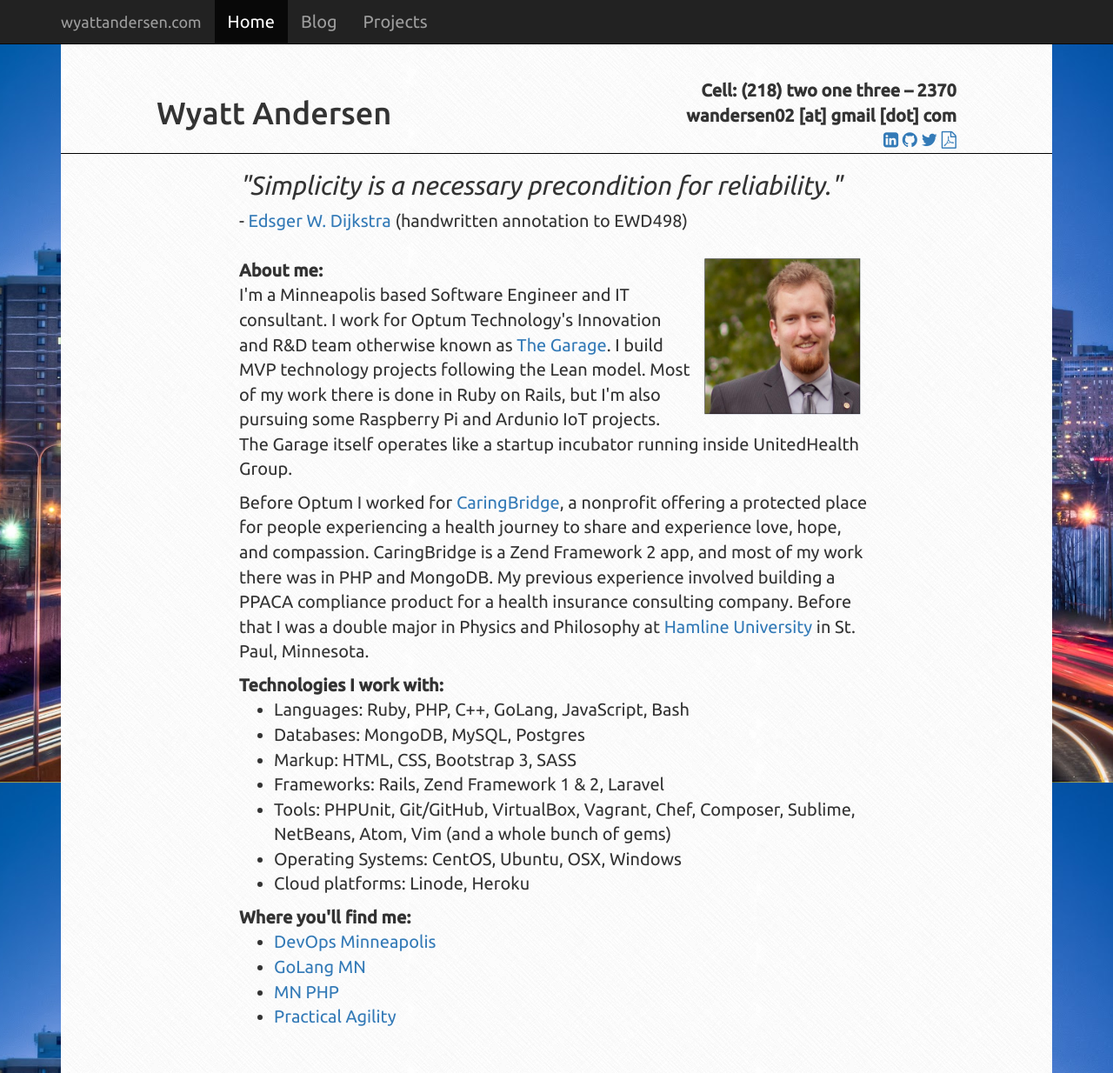
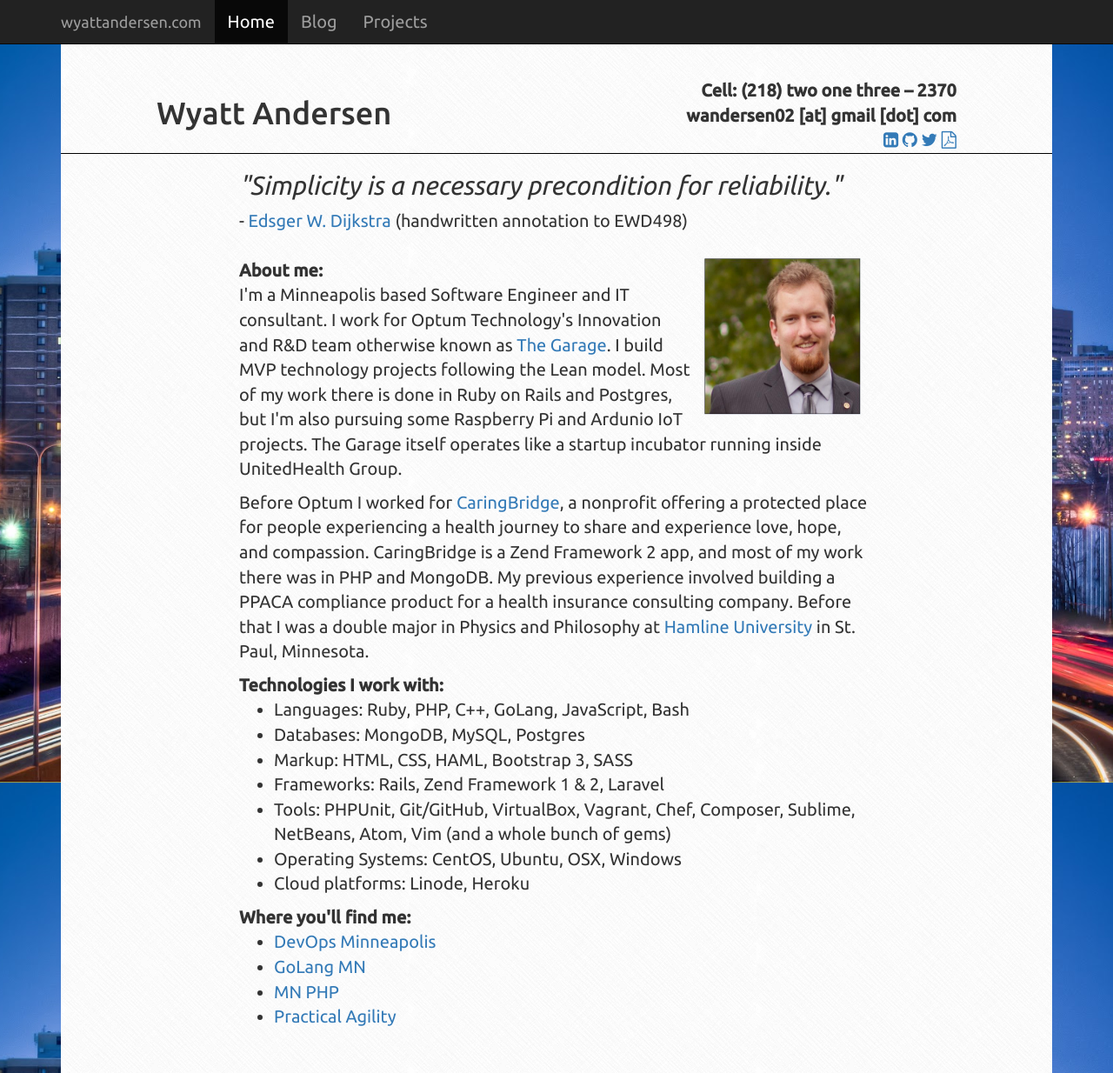
Before and after one commit to lostphilosopher/wyattandersen-jekyll, a Jekyll site: the page built from index.html, in a window 1280 px wide and 1234 px high. Shown: the whole window at 87% size. Built offline with Jekyll 4.4.1, drawn with Linux system fonts in a browser that asks for light colours.

Commit message:
Adding some recent projects

```diff
--- a/index.html
+++ b/index.html
@@ -27,24 +27,24 @@
 		<img src="/assets/headshot.jpg" alt="Wyatt Andersen" class="img-headshot">
 		<strong>About me: </strong>
 		<p>I'm a Minneapolis based Software Engineer and IT consultant. I work for Optum Technology's
-		  Innovation and R&D team otherwise known as <a href="http://www.thegarage.us/">The Garage</a>.
+		  Innovation and R&D team otherwise known as <a href="http://www.thegarage.us/" target="_blank">The Garage</a>.
 		  I build MVP technology projects following the Lean model. Most of my work there is done in
-		  Ruby on Rails, but I'm also pursuing some Raspberry Pi and Ardunio IoT projects. The Garage
+		  Ruby on Rails and Postgres, but I'm also pursuing some Raspberry Pi and Ardunio IoT projects. The Garage
 		  itself operates like a startup incubator running inside UnitedHealth Group.
 		</p>
 		</p>
-		  Before Optum I worked for <a href="http://www.caringbridge.org/">CaringBridge</a>, a nonprofit offering a
+		  Before Optum I worked for <a href="http://www.caringbridge.org/" target="_blank">CaringBridge</a>, a nonprofit offering a
 		  protected place for people experiencing a health journey to share and experience love, hope,
 		  and compassion. CaringBridge is a Zend Framework 2 app, and most of my work there was in PHP
 		  and MongoDB. My previous experience involved building a PPACA compliance product for a health
 		  insurance consulting company. Before that I was a double major in Physics and Philosophy
-		  at <a href="http://www.hamline.edu/">Hamline University</a> in St. Paul, Minnesota.
+		  at <a href="http://www.hamline.edu/" target="_blank">Hamline University</a> in St. Paul, Minnesota.
 		</p>
 		<strong>Technologies I work with:</strong>
 		<ul>
 		  <li>Languages: Ruby, PHP, C++, GoLang, JavaScript, Bash</li>
 		  <li>Databases: MongoDB, MySQL, Postgres</li>
-		  <li>Markup: HTML, CSS, Bootstrap 3, SASS</li>
+		  <li>Markup: HTML, CSS, HAML, Bootstrap 3, SASS</li>
 		  <li>Frameworks: Rails, Zend Framework 1 & 2, Laravel</li>
 		  <li>Tools: PHPUnit, Git/GitHub, VirtualBox, Vagrant, Chef, Composer, Sublime, NetBeans, Atom, Vim (and a whole bunch of gems)</li>
 		  <li>Operating Systems: CentOS, Ubuntu, OSX, Windows</li>
```
Also changed, not shown: projects.html (+21 -0 lines), assets/happilyeverandersen_screenshot.png (added), 1 other file.
